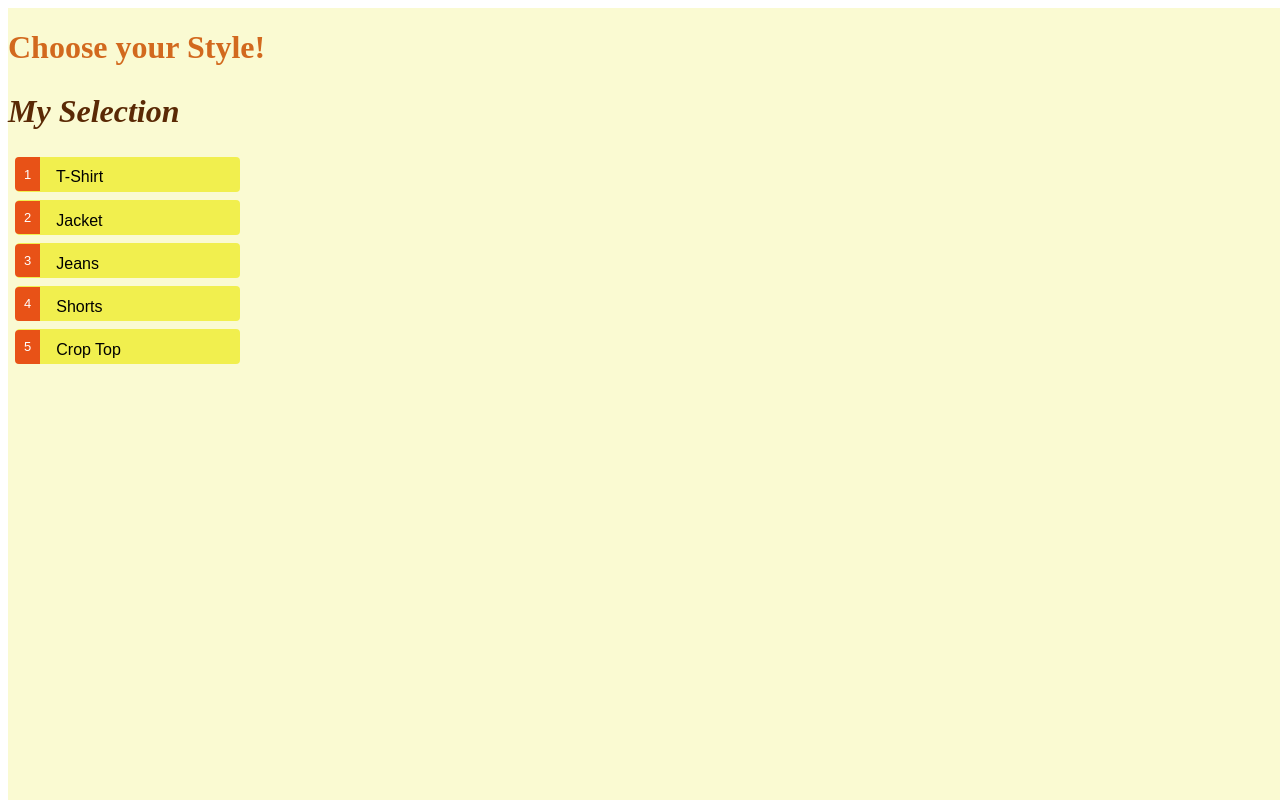
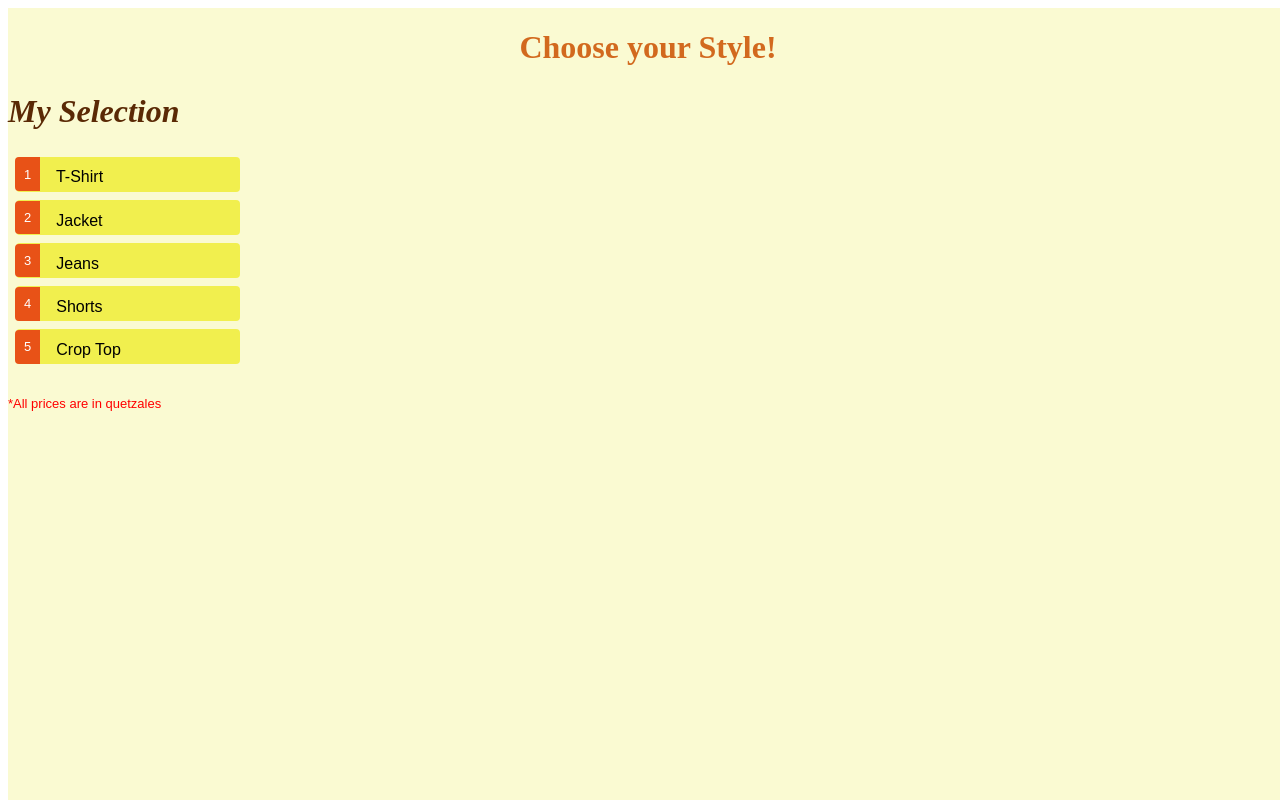
Before and after one commit to DeboraArzu/Lab-2-Programacion-Web, an Angular app: page / in a window 1280 px wide. Built offline with nearby package versions, Linux system fonts and the light colour scheme.

Commit message:
styles added

```diff
--- a/package.json
+++ b/package.json
@@ -22,6 +22,7 @@
     "@angular/router": "^6.1.0",
     "angular-ui-bootstrap": "^2.5.6",
     "core-js": "^2.5.4",
+    "ng-teximate": "^0.6.3",
     "rxjs": "~6.2.0",
     "zone.js": "~0.8.26"
   },
--- a/src/app/app.component.css
+++ b/src/app/app.component.css
@@ -3,6 +3,7 @@ h1{
     font-family: 'Times New Roman', Times, serif;
     font-size: xx-large;
     font-weight: bolder;
+    text-align: center;
 }
 body{
     margin: 0em;
@@ -17,6 +18,7 @@ body, input[text], button {
     width: 100%;
     height: 100%;
   }
+
   /* everywhere else */
 * {
     font-family: Arial, Helvetica, sans-serif;
--- a/src/app/app.component.html
+++ b/src/app/app.component.html
@@ -1,4 +1,4 @@
 <body class="bg">
-    <h1>{{title}}</h1>
+                <h1>{{title}}</h1>
     <app-clothes></app-clothes>
 </body>
--- a/src/app/app.module.ts
+++ b/src/app/app.module.ts
@@ -4,6 +4,8 @@ import { FormsModule } from '@angular/forms'; // <-- NgModel lives here
 
 import { AppComponent } from './app.component';
 import { ClothesComponent } from './clothes/clothes.component';
+
+
 
 @NgModule({
   declarations: [
@@ -12,7 +14,7 @@ import { ClothesComponent } from './clothes/clothes.component';
   ],
   imports: [
     BrowserModule,
-    FormsModule
+    FormsModule,
   ],
   providers: [],
   bootstrap: [AppComponent]
--- a/src/app/clothes/clothes.component.css
+++ b/src/app/clothes/clothes.component.css
@@ -52,3 +52,7 @@ h2{
     margin-right: .8em;
     border-radius: 4px 0 0 4px;
   }
+  .comment{
+    color: red;
+    font-size: small;
+  }
--- a/src/app/clothes/clothes.component.html
+++ b/src/app/clothes/clothes.component.html
@@ -1,3 +1,4 @@
+    <!--listado de los objetos-->
     <h2>My Selection</h2>
     <ul class="clothes">
         <li *ngFor="let cloth of clothes"
@@ -6,8 +7,8 @@
         <span class="badge">{{cloth.id}}</span> {{cloth.name}}
       </li>
     </ul>
+    <!--propiedad del objeto selccionado -->
     <div *ngIf="selectedCloth">
-
         <h2>{{selectedCloth.name | uppercase}} Details</h2>
         <div><span>id: </span>{{selectedCloth.id}}</div>
         <div>
@@ -22,3 +23,7 @@
           </label>
         </div>
       </div>
+<!--comentario al final-->
+      <div>
+        <p class="comment">*All prices are in quetzales</p>
+      </div>
--- a/src/app/clothes/clothes.component.ts
+++ b/src/app/clothes/clothes.component.ts
@@ -1,7 +1,8 @@
 import { Component, OnInit } from '@angular/core';
 import { Cloth } from '../cloth';
 import {CLOTHES} from '../mock-clothes';
-
+import {BrowserAnimationsModule} from "@angular/platform-browser/animations";
+import { trigger,style,transition,animate,keyframes,query,stagger } from '@angular/animations';
 
 @Component({
   selector: 'app-clothes',
--- a/src/app/mock-clothes.ts
+++ b/src/app/mock-clothes.ts
@@ -1,9 +1,9 @@
 import {Cloth} from './cloth';
 
 export const CLOTHES:Cloth[] = [
-    {id: 1, name: 'T-Shirt', cost:100 ,size:'S,M,L'},
-    {id: 2, name: 'Jacket', cost:100 ,size:'S,M,L'},
-    {id: 3, name: 'Jeans', cost:100 ,size:'30-40'},
-    {id: 4, name: 'Shorts', cost:100 ,size:'30-40'},
+    {id: 1, name: 'T-Shirt', cost:70 ,size:'S,M,L'},
+    {id: 2, name: 'Jacket', cost:229 ,size:'S,M,L'},
+    {id: 3, name: 'Jeans', cost:249 ,size:'30-40'},
+    {id: 4, name: 'Shorts', cost:150 ,size:'30-40'},
     {id: 5, name: 'Crop Top', cost:100 ,size:'S,M,L'}
 ];
```
Also changed, not shown: 1 other file (tests, documents, lock files or other folders).
